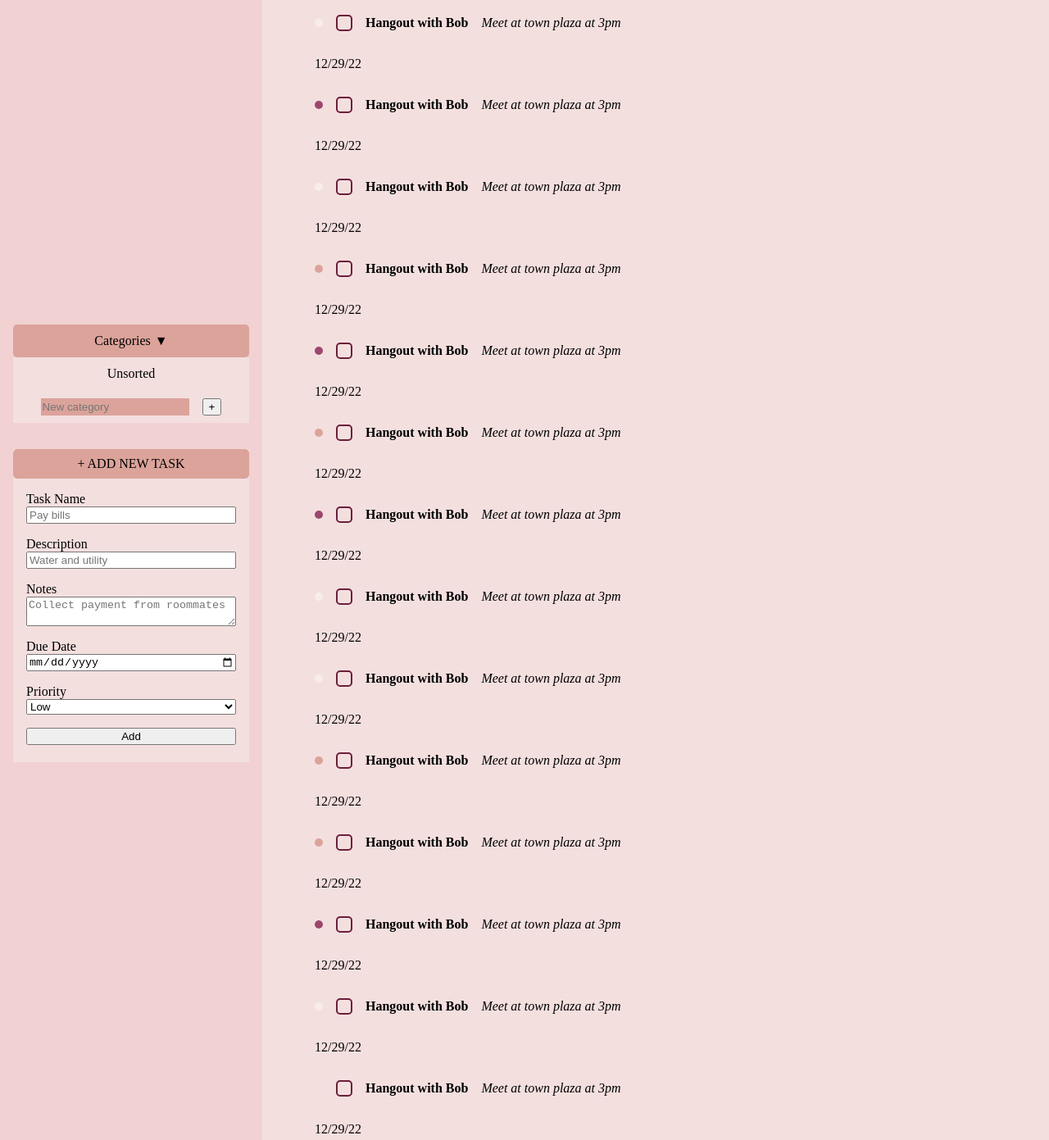
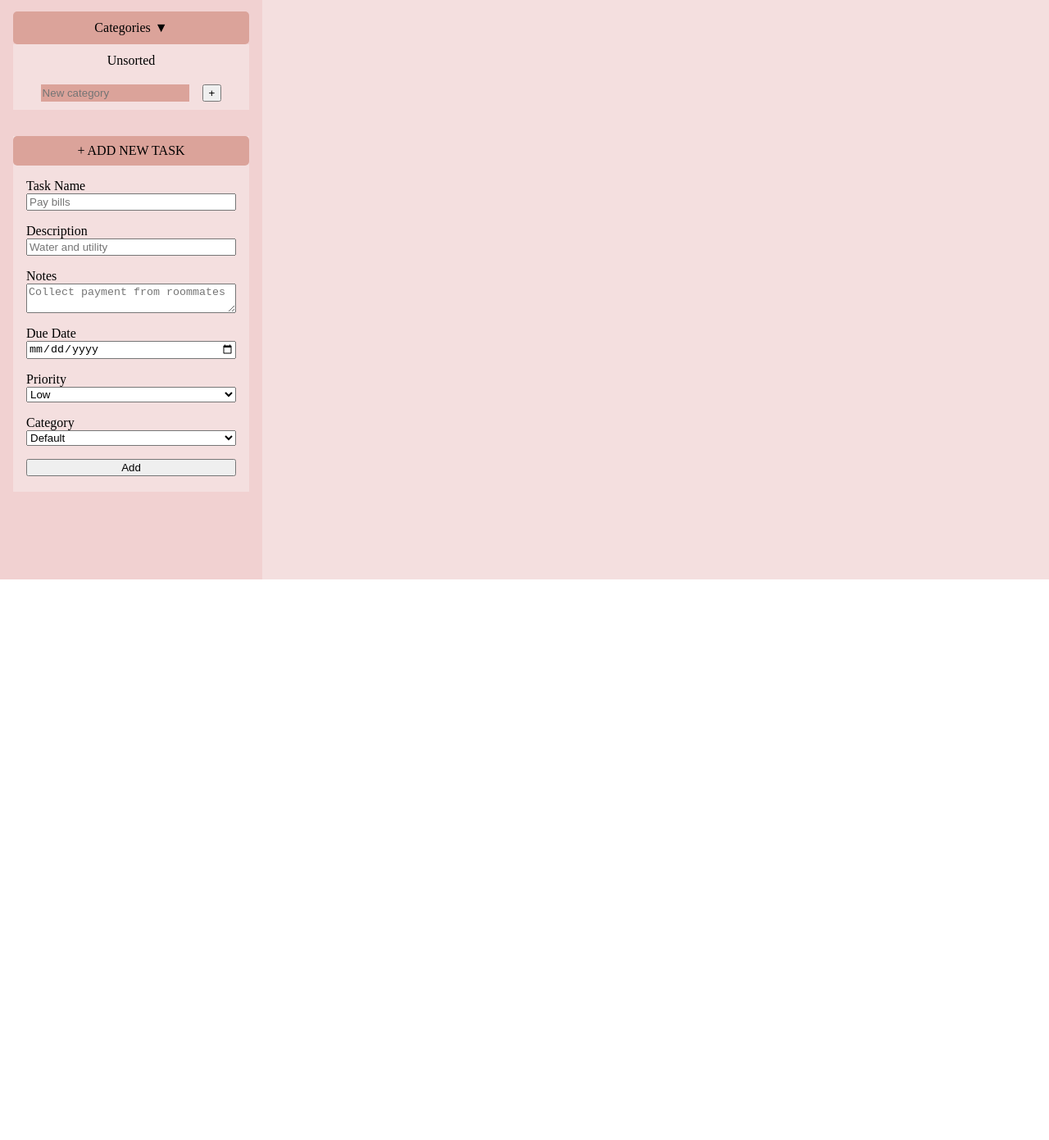
Before and after one commit to ajwjung/todo-list, a website built with webpack: page dist/index.html in a window 1280 px wide. Shown: the part 93-1484 px from the top of the page at 82% size. After the commit the page ends 800 px from the top, so only its background shows below. Built offline with nearby package versions, Linux system fonts and the light colour scheme.

Commit message:
Add select field for category

```diff
--- a/dist/index.html
+++ b/dist/index.html
@@ -55,6 +55,12 @@
                                 <option value="high">High</option>
                             </select>
                         </div>
+                        <div class="form-field" id="category">
+                            <label for="task-category">Category</label>
+                            <select id="task-category" name="taskCategory" required>
+                                <option value="default">Default</option>
+                            </select>
+                        </div>
                         <div class="form-field" id="task-btn">
                             <button type="submit" id="add-task-btn" name="addTaskBtn">Add</button>
                         </div>
@@ -67,16 +73,16 @@
             <div class="display-container">
                 <!-- Add dom elements to this div -->
                 <h1 id="project-name">Unsorted</h1>
-                <div class="example-task">
+                <!-- <div class="task-container">
                     <div class="task-overview">
                         <div class="priority-indicator low"></div>
                         <div class="checkbox"></div>
-                        <p class="title">Hangout with Bob</p>
-                        <p class="description">Meet at town plaza at 3pm</p>
+                        <p class="title">Project meeting at 8:30am</p>
+                        <p class="description">Present work updates</p>
                     </div>
-                    <p class="task-date">12/29/22</p>
+                    <p class="task-date">01/06/22</p>
                 </div>
-                <div class="example-task">
+                <div class="task-container">
                     <div class="task-overview">
                         <div class="priority-indicator high"></div>
                         <div class="checkbox"></div>
@@ -84,117 +90,7 @@
                         <p class="description">Meet at town plaza at 3pm</p>
                     </div>
                     <p class="task-date">12/29/22</p>
-                </div>
-                <div class="example-task">
-                    <div class="task-overview">
-                        <div class="priority-indicator low"></div>
-                        <div class="checkbox"></div>
-                        <p class="title">Hangout with Bob</p>
-                        <p class="description">Meet at town plaza at 3pm</p>
-                    </div>
-                    <p class="task-date">12/29/22</p>
-                </div>
-                <div class="example-task">
-                    <div class="task-overview">
-                        <div class="priority-indicator medium"></div>
-                        <div class="checkbox"></div>
-                        <p class="title">Hangout with Bob</p>
-                        <p class="description">Meet at town plaza at 3pm</p>
-                    </div>
-                    <p class="task-date">12/29/22</p>
-                </div>
-                <div class="example-task">
-                    <div class="task-overview">
-                        <div class="priority-indicator high"></div>
-                        <div class="checkbox"></div>
-                        <p class="title">Hangout with Bob</p>
-                        <p class="description">Meet at town plaza at 3pm</p>
-                    </div>
-                    <p class="task-date">12/29/22</p>
-                </div>
-                <div class="example-task">
-                    <div class="task-overview">
-                        <div class="priority-indicator medium"></div>
-                        <div class="checkbox"></div>
-                        <p class="title">Hangout with Bob</p>
-                        <p class="description">Meet at town plaza at 3pm</p>
-                    </div>
-                    <p class="task-date">12/29/22</p>
-                </div>
-                <div class="example-task">
-                    <div class="task-overview">
-                        <div class="priority-indicator high"></div>
-                        <div class="checkbox"></div>
-                        <p class="title">Hangout with Bob</p>
-                        <p class="description">Meet at town plaza at 3pm</p>
-                    </div>
-                    <p class="task-date">12/29/22</p>
-                </div>
-                <div class="example-task">
-                    <div class="task-overview">
-                        <div class="priority-indicator low"></div>
-                        <div class="checkbox"></div>
-                        <p class="title">Hangout with Bob</p>
-                        <p class="description">Meet at town plaza at 3pm</p>
-                    </div>
-                    <p class="task-date">12/29/22</p>
-                </div>
-                <div class="example-task">
-                    <div class="task-overview">
-                        <div class="priority-indicator low"></div>
-                        <div class="checkbox"></div>
-                        <p class="title">Hangout with Bob</p>
-                        <p class="description">Meet at town plaza at 3pm</p>
-                    </div>
-                    <p class="task-date">12/29/22</p>
-                </div>
-                <div class="example-task">
-                    <div class="task-overview">
-                        <div class="priority-indicator medium"></div>
-                        <div class="checkbox"></div>
-                        <p class="title">Hangout with Bob</p>
-                        <p class="description">Meet at town plaza at 3pm</p>
-                    </div>
-                    <p class="task-date">12/29/22</p>
-                </div>
-                <div class="example-task">
-                    <div class="task-overview">
-                        <div class="priority-indicator medium"></div>
-                        <div class="checkbox"></div>
-                        <p class="title">Hangout with Bob</p>
-                        <p class="description">Meet at town plaza at 3pm</p>
-                    </div>
-                    <p class="task-date">12/29/22</p>
-                </div>
-                <div class="example-task">
-                    <div class="task-overview">
-                        <div class="priority-indicator high"></div>
-                        <div class="checkbox"></div>
-                        <p class="title">Hangout with Bob</p>
-                        <p class="description">Meet at town plaza at 3pm</p>
-                    </div>
-                    <p class="task-date">12/29/22</p>
-                </div>
-                <div class="example-task">
-                    <div class="task-overview">
-                        <div class="priority-indicator low"></div>
-                        <div class="checkbox"></div>
-                        <p class="title">Hangout with Bob</p>
-                        <p class="description">Meet at town plaza at 3pm</p>
-                    </div>
-                    <p class="task-date">12/29/22</p>
-                </div>
-                <div class="example-task">
-                    <div class="task-overview">
-                        <div class="priority-indicator"></div>
-                        <div class="checkbox"></div>
-                        <p class="title">Hangout with Bob</p>
-                        <p class="description">Meet at town plaza at 3pm</p>
-                    </div>
-                    <p class="task-date">12/29/22</p>
-                </div>
-            </div>
-
+                </div> -->
         </main>
     </div>
 </body>
```
